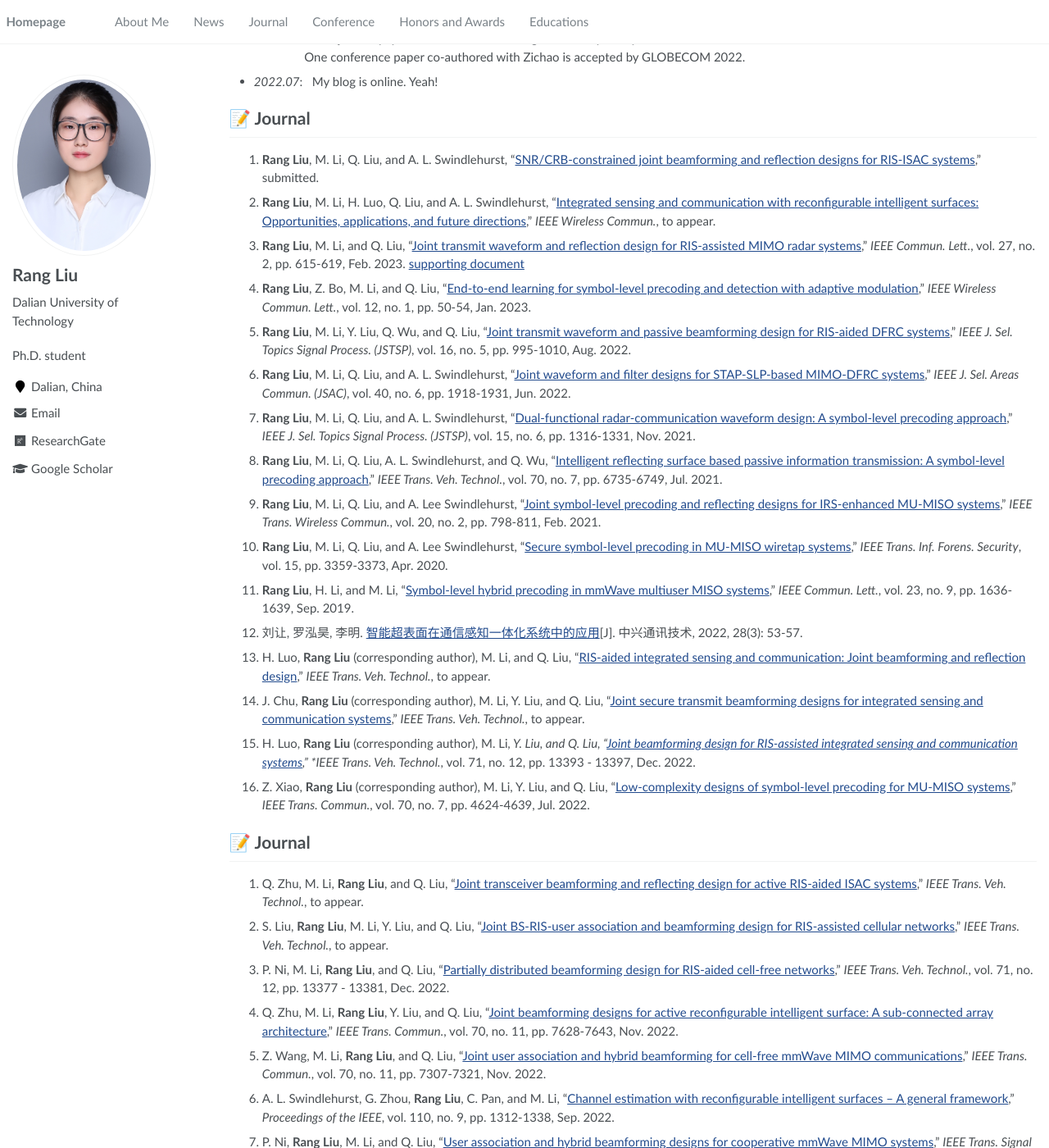
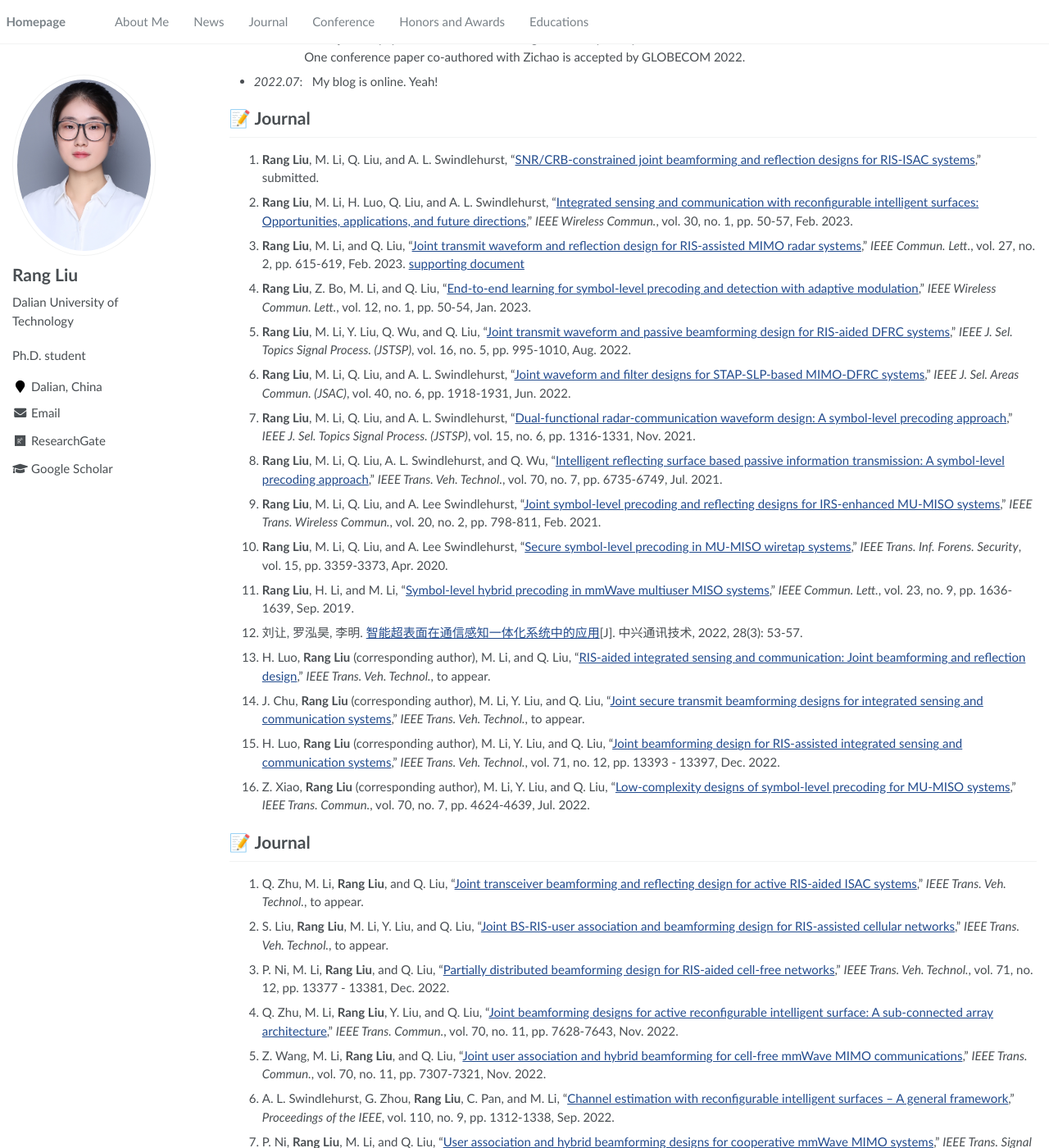
Before and after one commit to RangLiu0706/RangLiu0706.github.io, a Jekyll site: the page built from _pages/about.md, in a window 1280 px wide and 1400 px high, scrolled down 424 px. Shown: the whole window at 82% size. Built offline with Jekyll 4.4.1, drawn with Linux system fonts in a browser that asks for light colours; comment, search, counter and statistics services are not loaded; some of the changed lines change nothing that is shown.

Commit message:
update0326

```diff
--- a/_pages/about.md
+++ b/_pages/about.md
@@ -45,7 +45,7 @@
 
 16. **Rang Liu**, M. Li, Q. Liu, and A. L. Swindlehurst, "[SNR/CRB-constrained joint beamforming and reflection designs for RIS-ISAC systems](https://arxiv.org/abs/2301.11134)," submitted.
 
-15. **Rang Liu**, M. Li, H. Luo, Q. Liu, and A. L. Swindlehurst, "[Integrated sensing and communication with reconfigurable intelligent surfaces: Opportunities, applications, and future directions](https://arxiv.org/abs/2206.08518)," *IEEE Wireless Commun.*, to appear.
+15. **Rang Liu**, M. Li, H. Luo, Q. Liu, and A. L. Swindlehurst, "[Integrated sensing and communication with reconfigurable intelligent surfaces: Opportunities, applications, and future directions](https://ieeexplore.ieee.org/document/10077119/)," *IEEE Wireless Commun.*, vol. 30, no. 1, pp. 50-57, Feb. 2023.
 
 14. **Rang Liu**, M. Li, and Q. Liu, "[Joint transmit waveform and reflection design for RIS-assisted MIMO radar systems](https://ieeexplore.ieee.org/document/9950493/)," *IEEE Commun. Lett.*, vol. 27, no. 2, pp. 615-619, Feb. 2023. <a href="https://github.com/RangLiu0706/RangLiu0706.github.io/tree/main/docs/supportCL.pdf">supporting document</a>
 
@@ -75,17 +75,17 @@
 
 5. 刘让, 罗泓昊, 李明. [智能超表面在通信感知一体化系统中的应用](https://www.zte.com.cn/china/about/magazine/zte-communications/2022/cn202203/specialtopic/cn202202009.html)[J]. 中兴通讯技术, 2022, 28(3): 53-57.
 
-4. H. Luo, **Rang Liu** (corresponding author), M. Li, and Q. Liu, "[RIS-aided integrated sensing and communication: Joint beamforming and reflection design](https://arxiv.org/abs/2302.11249)," *IEEE Trans. Veh. Technol.*, to appear.
+4. H. Luo, **Rang Liu** (corresponding author), M. Li, and Q. Liu, "[RIS-aided integrated sensing and communication: Joint beamforming and reflection design](https://ieeexplore.ieee.org/document/10052711/)," *IEEE Trans. Veh. Technol.*, to appear.
 
 3. J. Chu, **Rang Liu** (corresponding author), M. Li, Y. Liu, and Q. Liu, "[Joint secure transmit beamforming designs for integrated sensing and communication systems](https://ieeexplore.ieee.org/document/9968163)," *IEEE Trans. Veh. Technol.*, to appear.
 
-2. H. Luo, **Rang Liu** (corresponding author), M. Li*, Y. Liu, and Q. Liu, "[Joint beamforming design for RIS-assisted integrated sensing and communication systems](https://ieeexplore.ieee.org/document/9852716)," *IEEE Trans. Veh. Technol.*, vol. 71, no. 12, pp. 13393 - 13397, Dec. 2022.
+2. H. Luo, **Rang Liu** (corresponding author), M. Li, Y. Liu, and Q. Liu, "[Joint beamforming design for RIS-assisted integrated sensing and communication systems](https://ieeexplore.ieee.org/document/9852716)," *IEEE Trans. Veh. Technol.*, vol. 71, no. 12, pp. 13393 - 13397, Dec. 2022.
 
 1. Z. Xiao, **Rang Liu** (corresponding author), M. Li, Y. Liu, and Q. Liu, "[Low-complexity designs of symbol-level precoding for MU-MISO systems](https://ieeexplore.ieee.org/document/9770790)," *IEEE Trans. Commun.*, vol. 70, no. 7, pp. 4624-4639, Jul. 2022.
 
 # 📝 Journal
 
-10. Q. Zhu, M. Li, **Rang Liu**, and Q. Liu, "[Joint transceiver beamforming and reflecting design for active RIS-aided ISAC systems](https://arxiv.org/abs/2302.10616)," *IEEE Trans. Veh. Technol.*, to appear.
+10. Q. Zhu, M. Li, **Rang Liu**, and Q. Liu, "[Joint transceiver beamforming and reflecting design for active RIS-aided ISAC systems](https://ieeexplore.ieee.org/document/10054402/)," *IEEE Trans. Veh. Technol.*, to appear.
 
 
 9. S. Liu, **Rang Liu**, M. Li, Y. Liu, and Q. Liu, "[Joint BS-RIS-user association and beamforming design for RIS-assisted cellular networks](https://ieeexplore.ieee.org/document/9996967)," *IEEE Trans. Veh. Technol.*, to appear.
```
